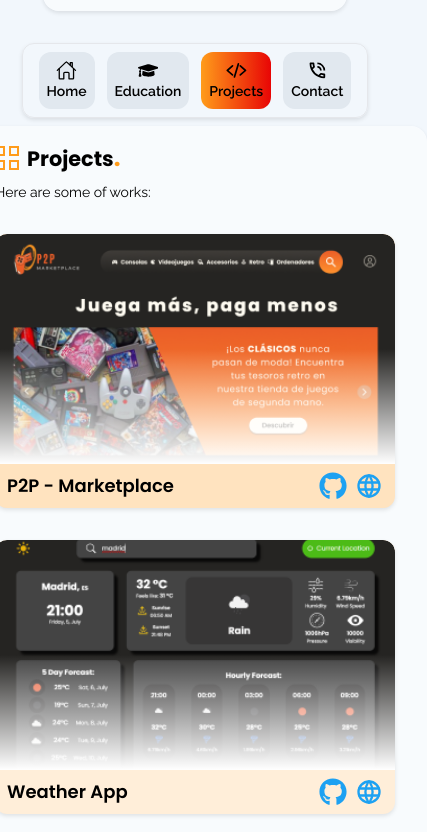
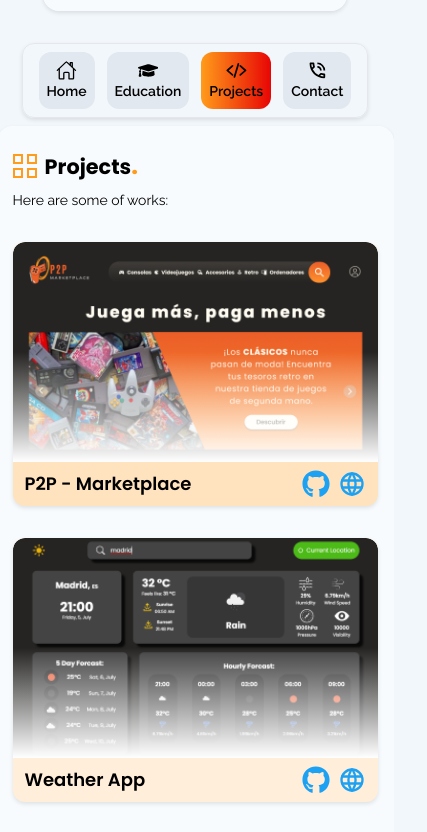
Before and after one commit to ab-sharifi21/personal-portfolio, a Next.js app: page /projects in a window 390 px wide. Shown: the part 577-1409 px from the top of the page, 427 px wide, since content can reach past the window. Built offline with nearby package versions, Linux system fonts and the light colour scheme.

Commit message:
Make projects page responsive for mobiles

```diff
--- a/src/app/projects/page.tsx
+++ b/src/app/projects/page.tsx
@@ -5,7 +5,7 @@ import { ProjectCard } from '@/components/ProjectCard';
 
 export default function Projects() {
   return (
-    <div className="w-full flex-1 rounded-2xl bg-white/50 p-4 pl-8 pr-8 shadow-box-shadow dark:bg-dark-skill-bg-color">
+    <div className="w-full flex-1 rounded-2xl bg-white/50 p-4 py-6 shadow-box-shadow dark:bg-dark-skill-bg-color tablet:px-8">
       <div className="mb-2 flex items-center gap-2">
         <GrProjects className="h-6 w-6 text-icon-color" />
         <h2
@@ -18,7 +18,7 @@ export default function Projects() {
         Here are some of works:
       </p>
 
-      <section className="flex flex-wrap justify-between gap-4">
+      <section className="flex flex-wrap justify-around gap-4">
         {projects.map((project) => {
           return <ProjectCard key={project.id} project={project} />;
         })}
--- a/src/components/ProjectCard.tsx
+++ b/src/components/ProjectCard.tsx
@@ -17,7 +17,7 @@ export const ProjectCard = ({ project }: ProjectCardProps) => {
       className={`bg-${bgColor} mb-4 rounded-xl shadow-box-shadow dark:bg-cards-bg dark:shadow-2xl`}
     >
       <div className="group relative cursor-pointer items-center justify-center overflow-hidden rounded-tl-xl rounded-tr-xl transition-shadow hover:shadow-xl hover:shadow-black/30">
-        <div className="h-[230px] w-[400px] rounded-xl">
+        <div className="h-[220px] w-[365px] rounded-xl mobile:h-[230px] mobile:w-[400px]">
           <Image
             width={400}
             height={230}
@@ -27,7 +27,7 @@ export const ProjectCard = ({ project }: ProjectCardProps) => {
           />
         </div>
         <div className="absolute inset-0 rounded-tl-xl rounded-tr-xl bg-gradient-to-b from-transparent via-transparent to-white group-hover:from-white/60 group-hover:via-white/70 group-hover:to-white/60 dark:to-black dark:group-hover:from-black/70 dark:group-hover:via-black/60 dark:group-hover:to-black/70"></div>
-        <div className="absolute inset-0 flex translate-y-[100%] flex-col items-center justify-center rounded-tl-xl rounded-tr-xl px-6 transition-all duration-500 group-hover:translate-y-0">
+        <div className="absolute inset-0 flex translate-y-[100%] flex-col items-center justify-center rounded-tl-xl rounded-tr-xl px-2 transition-all duration-500 group-hover:translate-y-0 mobile:px-4 tablet:px-6">
           <p
             className={`mb-3 opacity-0 transition-opacity duration-300 group-hover:opacity-100`}
           >
--- a/src/data.ts
+++ b/src/data.ts
@@ -5,7 +5,7 @@ export const projects: Project[] = [
     id: 1,
     name: 'P2P - Marketplace',
     description:
-      'P2P is a platform for buying and selling second-hand video games, consoles, accessories, and PCs. Users can search for products by category, price, name, and location. By signing up, users gain full access to add and purchase products.',
+      'It is a platform for buying and selling second-hand video games, consoles, accessories, and PCs. Users can search for products by name, price, category, and location. By signing up, users gain full access to add and buy products.',
     github: 'https://github.com/ab-sharifi21/Player2Player-Marketplace',
     url: 'https://www.youtube.com/watch?v=J51EmE-M_NM&t=18s',
     tools: ['HTML', 'CSS', 'JavaScript', 'Node', 'Express', 'React', 'SQL'],
```
